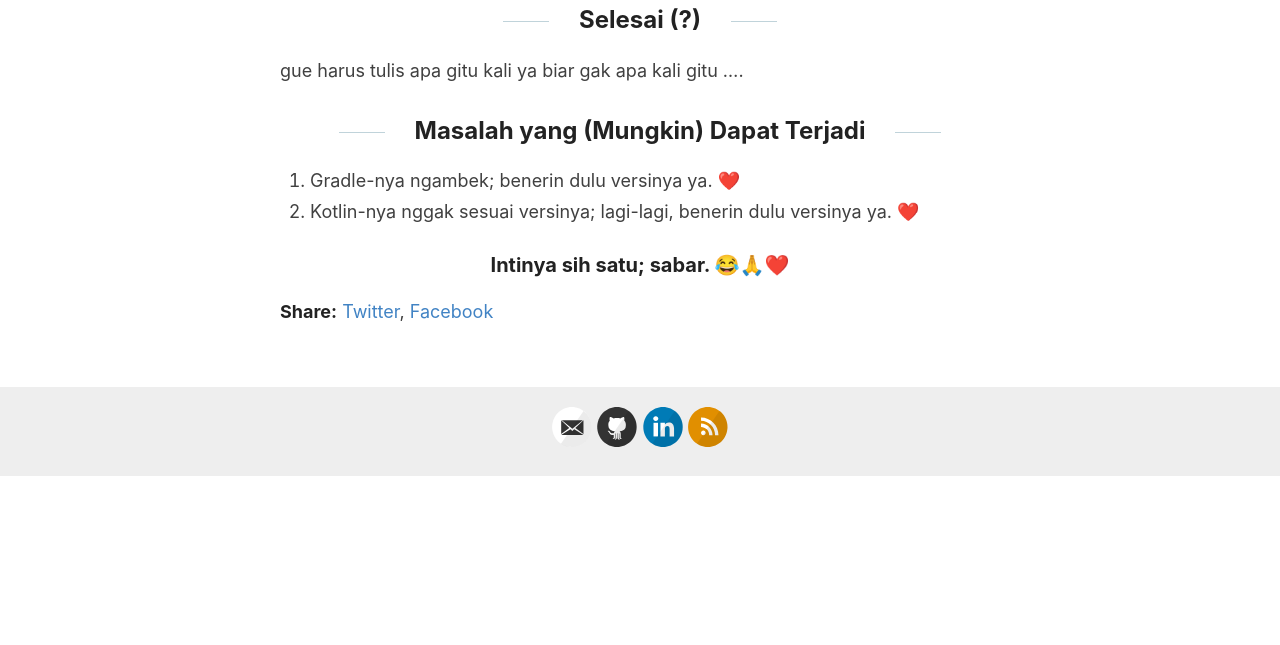
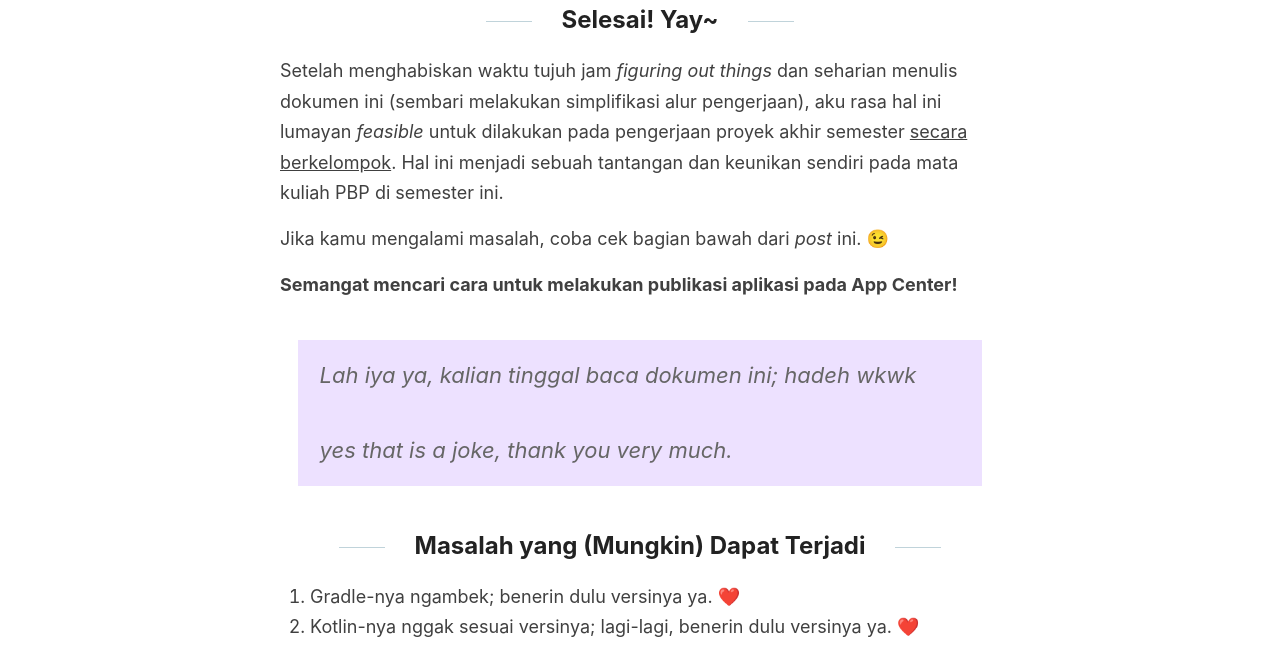
Before and after one commit to determinedguy/cecoret, a Jekyll site: the page built from _posts/2022-11-20-flutter-at-app-center.md, in a window 1280 px wide and 900 px high, scrolled down 13104 px, cut to the strip 255-900 px from the top of the window. Built offline with Jekyll 4.4.1, drawn with Linux system fonts in a browser that asks for light colours; before the commit the page ends 13836 px from its top, so only the background shows below that; some of the changed text lies outside the part shown.

Commit message:
finalize: flutter app center blog

```diff
--- a/_posts/2022-11-19-flutter-at-app-center.md
+++ b/_posts/2022-11-20-flutter-at-app-center.md
@@ -20,7 +20,7 @@ Ya ... emang iya, hehe. 😅
 
 Oke; tanpa basa-basi, mari kita ~~coba~~ laksakanan~
 
-> Oh iya, sebenarnya App Center menyediakan fitur *Analytics*, namun kita tidak akan memakainya kali ini karena Flutter belum didukung secara resmi oleh App Center (baru Kotlin/Java, React Native, Xamarin, dan Unity) ~~dan ribet cuy kalau mau maksa, *I have tried and it didn't work so don't waste your time*~~. Kita akan fokus ke pembuatan dan perilisan aplikasi pada App Center saja ~~untuk memenuhi penilaian rubrik secara sempurna~~.
+> Oh iya; sebenarnya App Center menyediakan fitur *Analytics*, namun kita tidak akan memakainya kali ini karena Flutter belum didukung secara resmi oleh App Center (baru Kotlin/Java, React Native, Xamarin, dan Unity) ~~dan ribet cuy kalau mau maksa, *I have tried and it didn't work so don't waste your time*~~. Kita akan fokus ke pembuatan dan perilisan aplikasi pada App Center saja ~~untuk memenuhi penilaian rubrik secara sempurna~~.
 
 **Pastikan kamu telah membuat repositori pada organisasi kelompok kamu dan repositori tersebut setidaknya berisi *codebase* dasar Flutter dan *Application ID* aplikasi sudah diubah.**
 
@@ -248,9 +248,15 @@ Kamu dapat mengecek tautan publik dari publikasi aplikasi pada App Center melalu
 
 ![Public Group](https://i.ibb.co/x1SXKSC/Screenshot-2022-11-20-01-42-12.png)
 
-## Selesai (?)
+## Selesai! Yay~
 
-gue harus tulis apa gitu kali ya biar gak apa kali gitu ....
+Setelah menghabiskan waktu tujuh jam *figuring out things* dan seharian menulis dokumen ini (sembari melakukan simplifikasi alur pengerjaan), aku rasa hal ini lumayan *feasible* untuk dilakukan pada pengerjaan proyek akhir semester <u>secara berkelompok</u>. Hal ini menjadi sebuah tantangan dan keunikan sendiri pada mata kuliah PBP di semester ini.
+
+Jika kamu mengalami masalah, coba cek bagian bawah dari *post* ini. 😉
+
+**Semangat mencari cara untuk melakukan publikasi aplikasi pada App Center!**
+
+> Lah iya ya, kalian tinggal baca dokumen ini; hadeh wkwk<br /><br /> *yes that is a joke, thank you very much*.
 
 ## Masalah yang (Mungkin) Dapat Terjadi
 
```
Also changed, not shown: other parts of _posts/2022-11-20-flutter-at-app-center.md (+1 -1 lines).
